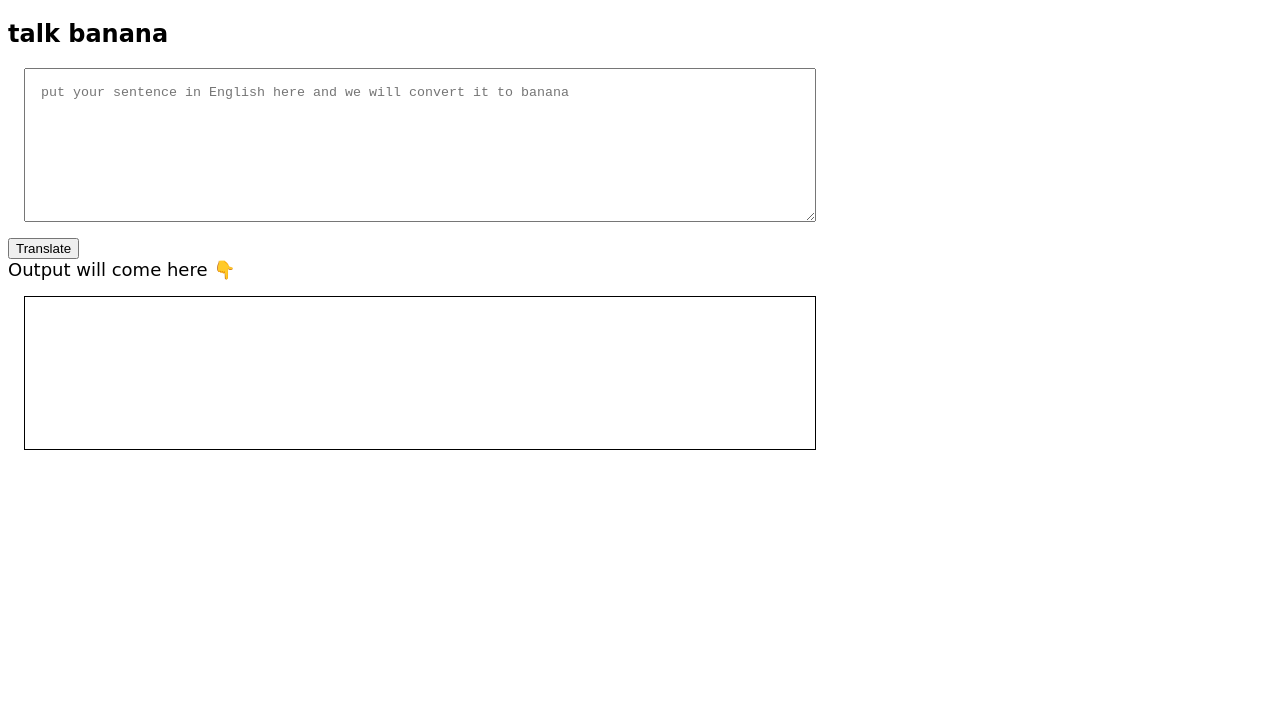
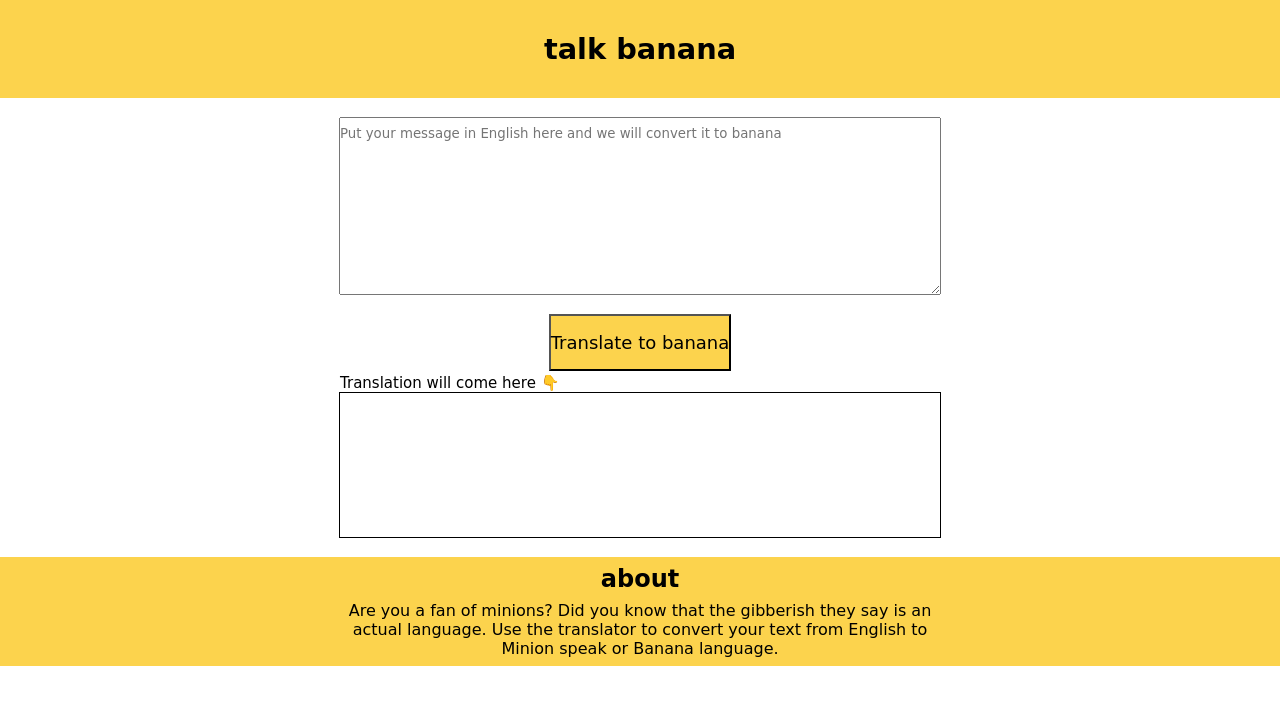
Before and after one commit to swapilverma/Banana-speak, a plain HTML site: page index.html in a window 1280 px wide. Drawn offline with Linux system fonts and the light colour scheme; a web font is replaced by a local one.

Commit message:
style: done

```diff
--- a/index.html
+++ b/index.html
@@ -12,16 +12,33 @@
 
 <body>
     <nav>
-        <h1> talk banana</h1>
+        <div>
+            <h1> talk banana</h1>
+        </div>
+
     </nav>
+    <br>
 
     <textarea id="txt-input"
-        placeholder="put your sentence in English here and we will convert it to banana"></textarea>
-    <button id="btn-translate"> Translate </button>
+        placeholder="Put your message in English here and we will convert it to banana"></textarea>
+    <br>
+    <button id="btn-translate"> Translate to banana </button>
 
-    <div style="font-size: large;">Output will come here 👇</div>
+    <div style="font-size: large;"><small>Translation will come here 👇</small></div>
     <div id="output"></div>
     <script src="app.js" type="text/javascript"></script>
+
+    <br>
+    <footer>
+        <div>
+            <h2>
+                about
+            </h2>
+            <p class="footer-text">
+                 Are you a fan of minions? Did you know that the gibberish they say is an actual language. Use the translator to convert your text from English to Minion speak or Banana language.
+            </p>
+        </div>
+    </footer>
 </body>
 
 </html>
--- a/styles.css
+++ b/styles.css
@@ -1,27 +1,81 @@
-<style>
+@import url('https://fonts.googleapis.com/css2?family=Tillana:wght@400;600&display=swap');
 
-:root{
+:root {
+    --primary: #FCD34D;
+    --secondary: black;
+}
 
-}
-@import url('https://fonts.googleapis.com/css2?family=Tillana:wght@400;600&display=swap');
 
 body{
     font-family: 'Tillana', cursive;
+    margin: 0;
 
 }
+nav{
+    display: block;
+    text-align: center;
+    background-color: #FCD34D ;
+    font-size: 120%;
+    padding: 0.5rem 0rem;
+    margin: 0;
+
+}
+div{
+    max-width: 600px;
+    margin: auto;
+}
+
+
 textarea {
-    width: 60%;
-    height: 15vh;
+    width: 100%;
+    height: 20vh;
     display: block;
-    margin: 1rem;
-    padding: 1rem;
+    padding: 0.5rem 0rem;
+    font-family: inherit;
+    max-width: 600px;
+    margin: auto;
+}
+
+button{
+    display: block;
+    font-family: 'Tillana', cursive;
+    /* text-align: center; */
+    background-color: #FCD34D;
+    font-size: large;
+    padding: 1rem 0rem;
+    max-width: 600px;
+    margin: auto;
+
+
 }
 
 #output {
     border: 1px solid black;
-    height: 15vh;
-    width: 60%;
-    margin: 1rem;
-    padding: 1rem;
+    height: 18vh;
+    /* width: 80%; */
+    padding: 1rem,0rem ;
+    max-width: 600px;
+    margin: auto ;
+
 }
-</style>
+
+footer{
+    position: fixed;
+    width: 100%;
+    display: block;
+    text-align: center;
+    background-color: #FCD34D ;
+    padding: 0.5rem 0rem 0rem 0rem;
+    margin: 0rem 0rem;
+}
+.footer-text{
+    padding: 0.5rem 0rem;
+    max-width: 600px;
+    margin: auto;
+    border: none;
+}
+
+h2{
+    margin: 0;
+    padding: 0rem 0rem;
+}
```
